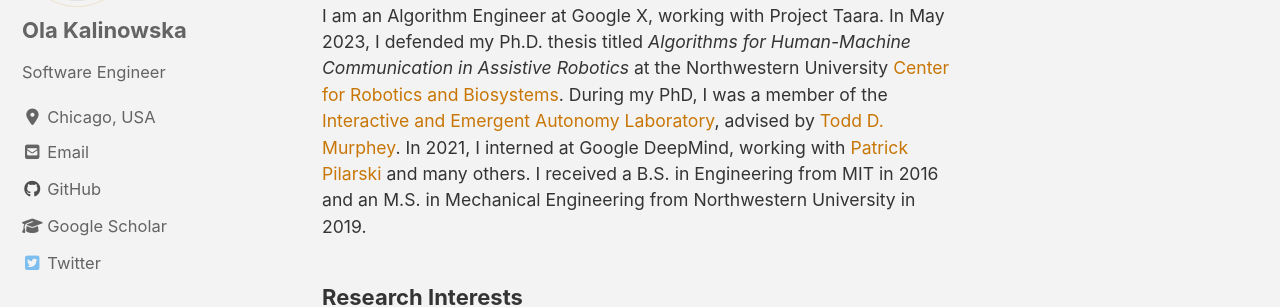
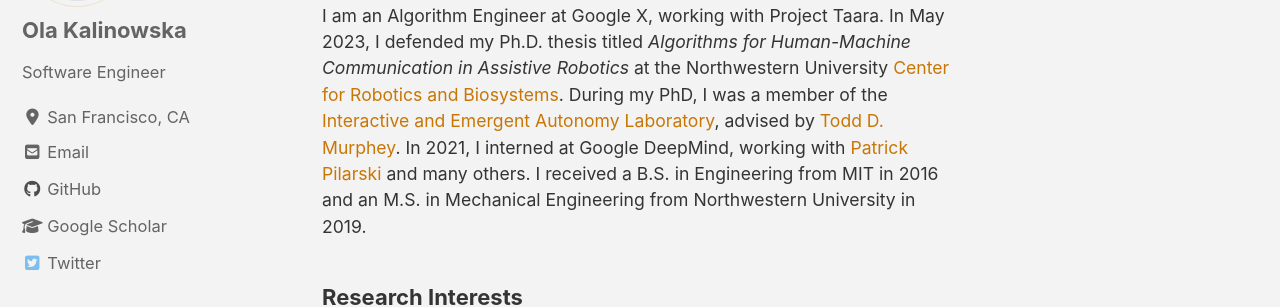
Before and after one commit to olakali/olakali.github.io, a Jekyll site: the page built from index.html, in a window 1280 px wide. Shown: the part 214-521 px from the top of the page. Built offline with Jekyll 4.4.1, drawn with Linux system fonts in a browser that asks for light colours; cached includes are drawn as plain includes; nearby versions of some CDN libraries; the list of posts is cut into pages by our own code.

Commit message:
Update _config.yml

```diff
--- a/_config.yml
+++ b/_config.yml
@@ -111,7 +111,7 @@
   name             : "Ola Kalinowska"
   avatar           : "/assets/images/OlaKalinowska.jpg"
   bio              : "Software Engineer"
-  location         : "Chicago, USA"
+  location         : "San Francisco, CA"
   email            : #
   links:
     - label: "Email"
```
